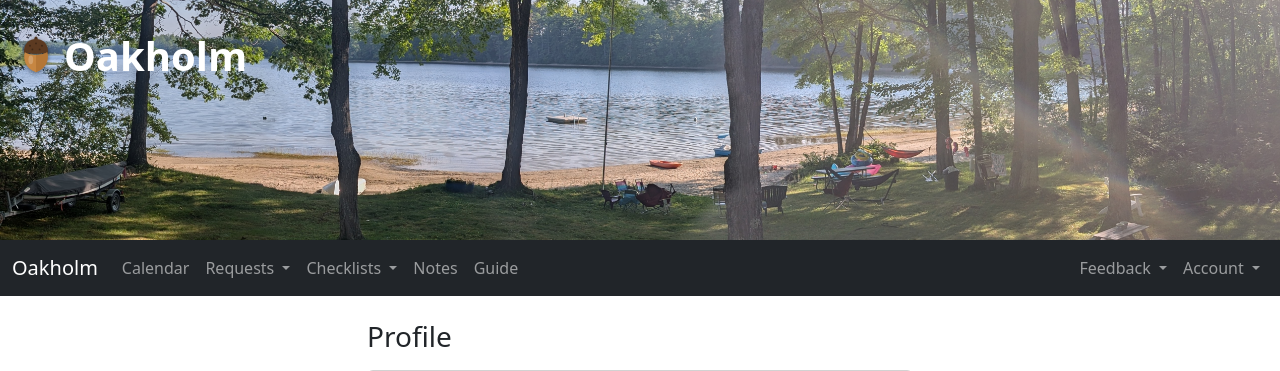
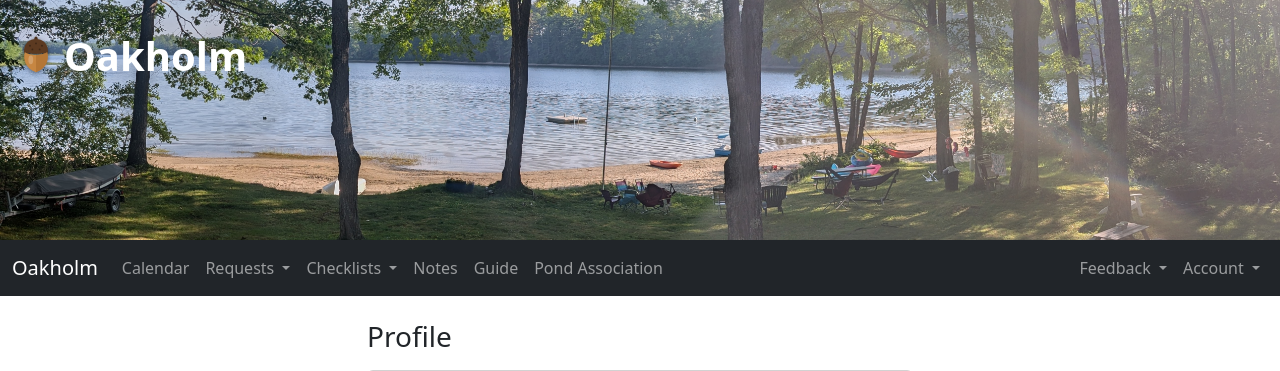
Before and after one commit to villain317/Campsite, a Django app: page /accounts/profile/ in a window 1280 px wide. Shown: the top 371 px of the page. Run offline with Django 5.2, Linux system fonts and the light colour scheme; the visitor is signed in with stand-in values (Sample User, id 1); data comes from the database, SQL or seed files in the repository; data that the repository does not hold is empty.

Commit message:
added a link to the pond association

```diff
--- a/templates/base.html
+++ b/templates/base.html
@@ -162,6 +162,9 @@
                     <a class="nav-link" href="{% url 'guide' %}">Guide</a>
                 </li>
                 {% endif %}
+                <li class="nav-item">
+                    <a class="nav-link" href="https://hoganwhitneypond.org/" target="_blank" rel="noopener">Pond Association</a>
+                </li>
             </ul>
             <ul class="navbar-nav">
                 {% if user.is_authenticated %}
```
